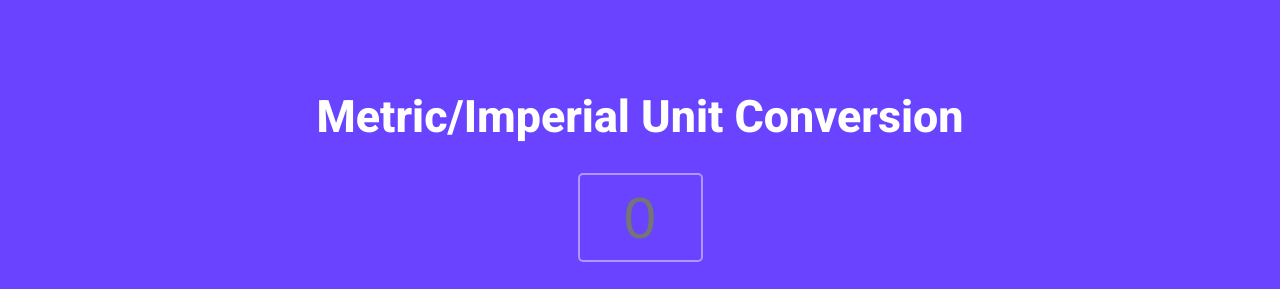
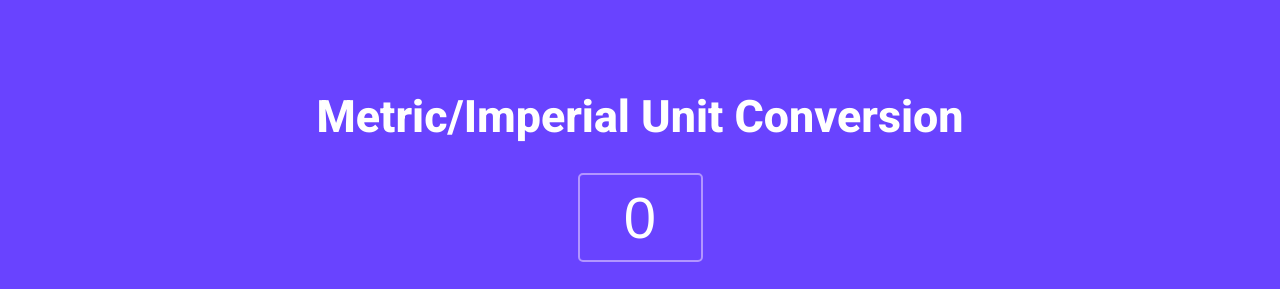
Before and after one commit to aliyasyeddd/Unit-Converter, a website built with Vite: page index.html in a window 1280 px wide. Shown: the top 289 px of the page. Built offline with nearby package versions, Linux system fonts and the light colour scheme.

Commit message:
Set white color for number input placeholder
Added a CSS rule to style the placeholder text of the #number-input element with a white color for improved visibility.

```diff
--- a/index.css
+++ b/index.css
@@ -28,6 +28,10 @@ h1 {
   font-size: 3.625rem;
   background-color: #6943ff;
   text-align: center;
+}
+
+#number-input::placeholder {
+  color: #FFFFFF;
 }
 
 button {
```
